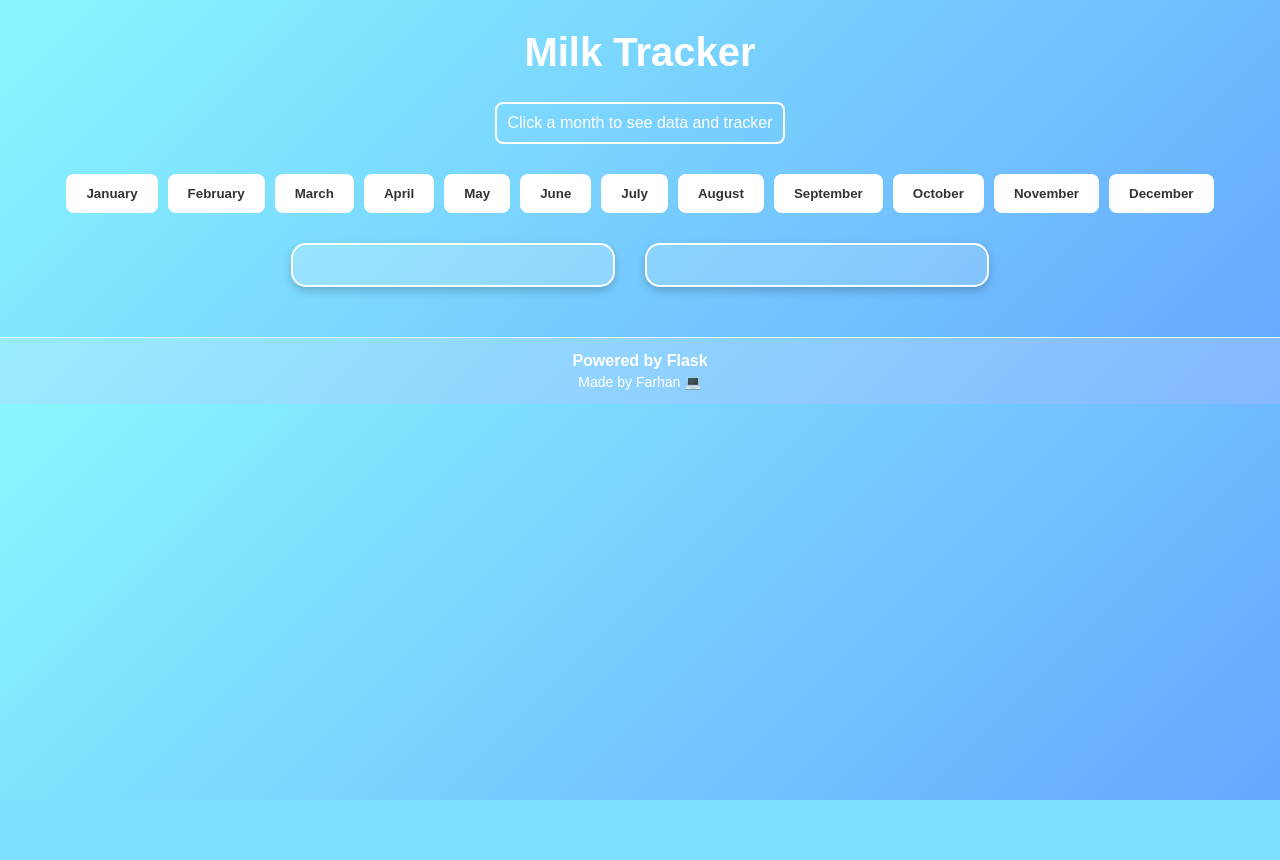
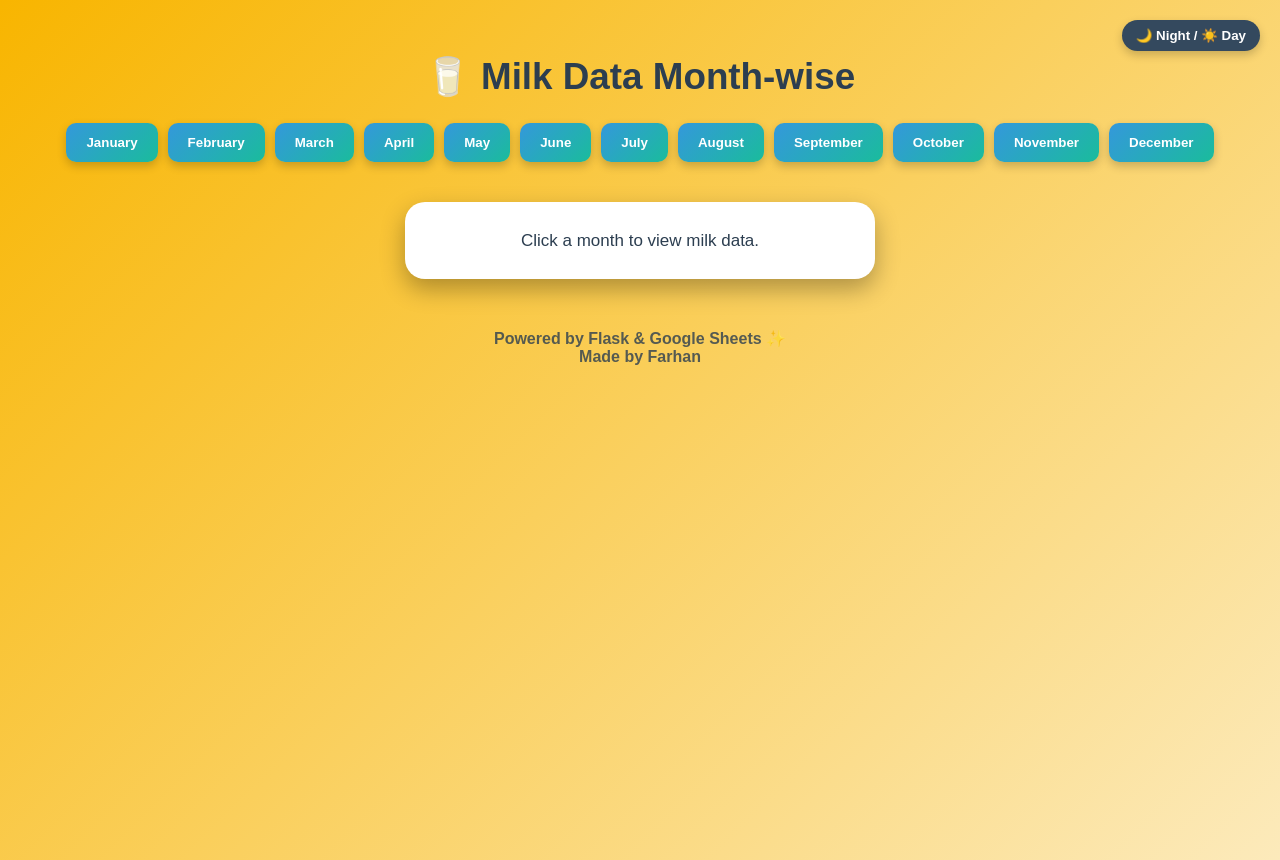
Before and after one commit to razarehan6666-creator/HUTRANGE, a Flask app: page / in a window 1280 px wide. Before the commit the page ends 800 px from the top, so only its background shows below. Run offline with Flask 3, Linux system fonts and the light colour scheme.

Commit message:
Update index.html

```diff
--- a/templates/index.html
+++ b/templates/index.html
@@ -1,226 +1,167 @@
 <!DOCTYPE html>
 <html lang="en">
 <head>
-  <meta charset="UTF-8" />
-  <meta name="viewport" content="width=device-width, initial-scale=1.0" />
-  <title>Milk Tracker</title>
+    <meta charset="UTF-8">
+    <title>Milk Data Viewer</title>
     <style>
+        :root {
+            --bg: linear-gradient(135deg, #f8b500, #fceabb);
+            --text: #2c3e50;
+            --card-bg: white;
+        }
+        body.dark {
+            --bg: linear-gradient(135deg, #0f2027, #203a43, #2c5364);
+            --text: #ecf0f1;
+            --card-bg: #1e272e;
+        }
+
         body {
-      font-family: "Poppins", sans-serif;
-      background: linear-gradient(135deg, #89f7fe, #66a6ff);
-      color: #fff;
+            font-family: 'Poppins', sans-serif;
             text-align: center;
             margin: 0;
-      padding: 0;
+            background: var(--bg);
+            min-height: 100vh;
+            padding: 30px;
+            color: var(--text);
+            transition: background 0.5s, color 0.5s;
         }
 
         h1 {
-      font-size: 2.5em;
-      margin-top: 30px;
+            font-size: 2.3em;
+            margin-bottom: 25px;
         }
 
-    .month-buttons {
-      margin: 30px auto;
+        #buttons {
             display: flex;
             flex-wrap: wrap;
             justify-content: center;
             gap: 10px;
+            margin-bottom: 40px;
         }
 
         button {
-      background: white;
-      color: #333;
+            padding: 12px 20px;
+            border-radius: 10px;
             border: none;
-      padding: 12px 20px;
-      border-radius: 8px;
             cursor: pointer;
+            background: linear-gradient(135deg, #3498db, #1abc9c);
+            color: white;
             font-weight: bold;
-      transition: 0.3s;
+            box-shadow: 0 4px 10px rgba(0,0,0,0.2);
+            transition: transform 0.2s ease, background 0.3s ease;
         }
 
         button:hover {
-      background: #ffcf6f;
-      color: #000;
-      transform: scale(1.1);
+            transform: scale(1.08);
+            background: linear-gradient(135deg, #16a085, #2980b9);
         }
 
-    .container {
-      display: flex;
-      justify-content: center;
-      align-items: flex-start;
-      gap: 30px;
-      flex-wrap: wrap;
+        #output {
+            background: var(--card-bg);
+            max-width: 420px;
+            margin: 0 auto;
+            border-radius: 20px;
+            padding: 25px;
+            box-shadow: 0 10px 25px rgba(0,0,0,0.3);
+            color: var(--text);
+            font-size: 17px;
+            line-height: 1.6;
+            transition: all 0.4s ease;
         }
 
-    .data-card {
-      background: rgba(255, 255, 255, 0.2);
-      border: 2px solid #fff;
-      border-radius: 15px;
-      padding: 20px;
-      min-width: 280px;
-      box-shadow: 0px 4px 10px rgba(0, 0, 0, 0.2);
-      transition: 0.3s;
-    }
-
-    .data-card:hover {
-      transform: scale(1.05);
-    }
-
-    .calendar {
-      background: rgba(255, 255, 255, 0.15);
-      border: 2px solid #fff;
-      border-radius: 15px;
-      padding: 20px;
-      display: grid;
-      grid-template-columns: repeat(7, 1fr);
-      gap: 5px;
-      min-width: 300px;
-      box-shadow: 0 4px 10px rgba(0, 0, 0, 0.2);
-    }
-
-    .calendar-day {
-      padding: 10px;
-      border-radius: 8px;
-      background: rgba(255, 255, 255, 0.3);
-      cursor: pointer;
-      transition: 0.3s;
-    }
-
-    .calendar-day:hover {
-      background: rgba(255, 255, 255, 0.6);
+        #output h2 {
+            background: linear-gradient(135deg, #e67e22, #f1c40f);
+            color: white;
+            padding: 10px 0;
+            border-radius: 10px;
+            margin-bottom: 20px;
         }
 
         footer {
             margin-top: 50px;
-      padding: 10px;
-      background: rgba(255, 255, 255, 0.2);
-      border-top: 1px solid #fff;
+            font-weight: bold;
+            opacity: 0.8;
         }
 
-    footer p {
-      margin: 4px 0;
+        .toggle-btn {
+            position: absolute;
+            top: 20px;
+            right: 20px;
+            background: #34495e;
+            color: white;
+            border: none;
+            border-radius: 20px;
+            padding: 8px 14px;
+            cursor: pointer;
+            transition: background 0.3s;
         }
 
-    #note {
-      border: 2px solid white;
-      padding: 10px;
-      width: fit-content;
-      margin: 20px auto;
-      border-radius: 8px;
+        .toggle-btn:hover {
+            background: #2ecc71;
         }
     </style>
 </head>
 <body>
-  <h1>Milk Tracker</h1>
-  <div id="note">Click a month to see data and tracker</div>
+    <button class="toggle-btn" onclick="toggleTheme()">🌙 Night / ☀️ Day</button>
 
-  <div class="month-buttons">
-    <button onclick="loadMonth('January')">January</button>
-    <button onclick="loadMonth('February')">February</button>
-    <button onclick="loadMonth('March')">March</button>
-    <button onclick="loadMonth('April')">April</button>
-    <button onclick="loadMonth('May')">May</button>
-    <button onclick="loadMonth('June')">June</button>
-    <button onclick="loadMonth('July')">July</button>
-    <button onclick="loadMonth('August')">August</button>
-    <button onclick="loadMonth('September')">September</button>
-    <button onclick="loadMonth('October')">October</button>
-    <button onclick="loadMonth('November')">November</button>
-    <button onclick="loadMonth('December')">December</button>
+    <h1>🥛 Milk Data Month-wise</h1>
+
+    <div id="buttons">
+        <script>
+            const months = [
+                "January","February","March","April","May","June",
+                "July","August","September","October","November","December"
+            ];
+            months.forEach(m => {
+                document.write(`<button onclick="getData('${m}')">${m}</button>`);
+            });
+        </script>
     </div>
 
-  <div class="container">
-    <div id="data" class="data-card"></div>
-    <div id="calendar" class="calendar"></div>
-  </div>
+    <div id="output">Click a month to view milk data.</div>
 
     <footer>
-    <p><b>Powered by Flask</b></p>
-    <p style="font-size: 14px;">Made by Farhan 💻</p>
+        Powered by Flask & Google Sheets ✨
+        <div class="credit">Made by Farhan</div>
     </footer>
 
     <script>
-    let milkData = JSON.parse(localStorage.getItem("milkData")) || {};
+        // 🌗 Theme Toggle with Memory
+        const theme = localStorage.getItem("theme");
+        if (theme === "dark") document.body.classList.add("dark");
 
-    function saveTracker(month, date, status) {
-      if (!milkData[month]) milkData[month] = {};
-      milkData[month][date] = status;
-      localStorage.setItem("milkData", JSON.stringify(milkData));
+        function toggleTheme() {
+            document.body.classList.toggle("dark");
+            localStorage.setItem("theme", document.body.classList.contains("dark") ? "dark" : "light");
         }
 
-    function loadTracker(month) {
-      const days = document.querySelectorAll(".calendar-day");
-      days.forEach(day => {
-        const date = day.dataset.date;
-        if (milkData[month] && milkData[month][date]) {
-          day.style.backgroundColor = milkData[month][date] === "green" ? "lightgreen" : "salmon";
-        } else {
-          day.style.backgroundColor = "";
-        }
-      });
+        // ⚡ Fast Data Fetch
+        async function getData(month) {
+            const out = document.getElementById("output");
+            out.innerHTML = `<h2>${month}</h2><div>Loading...</div>`;
+
+            try {
+                const res = await fetch(`/month/${month}`, { cache: "no-store" });
+                const data = await res.json();
+
+                if (data.error) {
+                    out.innerHTML = `<b style='color:red;'>${data.error}</b>`;
+                    return;
                 }
 
-    function loadCalendar(month) {
-      const calendar = document.getElementById("calendar");
-      calendar.innerHTML = "";
-      const today = new Date();
-      const year = today.getFullYear();
-      const monthIndex = new Date(`${month} 1, ${year}`).getMonth();
-      const daysInMonth = new Date(year, monthIndex + 1, 0).getDate();
-
-      for (let i = 1; i <= daysInMonth; i++) {
-        const div = document.createElement("div");
-        div.classList.add("calendar-day");
-        div.dataset.date = i;
-        div.innerText = i;
-        calendar.appendChild(div);
-      }
-
-      loadTracker(month);
-    }
-
-    function loadMonth(month) {
-      fetch(`/month/${month}`)
-        .then(res => res.json())
-        .then(data => {
-          if (data.error) {
-            document.getElementById("data").innerHTML = `<h3>${data.error}</h3>`;
-          } else {
-            document.getElementById("data").innerHTML = `
-              <h2>${data["MONTH"]}</h2>
-              <p><b>Paid:</b> ${data["PAID"]}</p>
-              <p><b>No. of Days in Month:</b> ${data["NO. OF DAYS IN MONTH"]}</p>
-              <p><b>No. of Days Absent:</b> ${data["NO. OF DAYS ABSENT"]}</p>
-              <p><b>No. of Days Coming:</b> ${data["NO. OF DAYS COMING"]}</p>
-              <p><b>Amount:</b> ${data["AMOUNT"]}</p>
-              <p><b>Payment Mode:</b> ${data["PAYMENT MODE"] || "N/A"}</p>
+                out.innerHTML = `
+                    <h2>${data.Month}</h2>
+                    <div><b>Paid:</b> ${data.Paid}</div>
+                    <div><b>No. of Days in Month:</b> ${data["Days in Month"]}</div>
+                    <div><b>No. of Days Coming:</b> ${data["Days Coming"]}</div>
+                    <div><b>No. of Days Absent:</b> ${data["Days Absent"]}</div>
+                    <div><b>Amount (₹50/day):</b> ₹${data.Amount}</div>
+                    <div><b>Payment Mode:</b> ${data["Payment Mode"]}</div>
                 `;
-            loadCalendar(month);
-          }
-        })
-        .catch(() => {
-          document.getElementById("data").innerHTML = "<h3>Error loading data</h3>";
-        });
-    }
-
-    document.addEventListener("click", function (e) {
-      if (e.target.classList.contains("calendar-day")) {
-        const day = e.target;
-        const month = document.querySelector("#data h2")?.textContent?.trim();
-        if (!month) return;
-
-        if (day.style.backgroundColor === "lightgreen") {
-          day.style.backgroundColor = "salmon";
-          saveTracker(month, day.dataset.date, "red");
-        } else if (day.style.backgroundColor === "salmon") {
-          day.style.backgroundColor = "";
-          saveTracker(month, day.dataset.date, "");
-        } else {
-          day.style.backgroundColor = "lightgreen";
-          saveTracker(month, day.dataset.date, "green");
+            } catch (err) {
+                out.innerHTML = `<b style='color:red;'>Error loading data.</b>`;
             }
         }
-    });
     </script>
 </body>
 </html>
```
Lines whose indentation alone changed are shown as unchanged.
